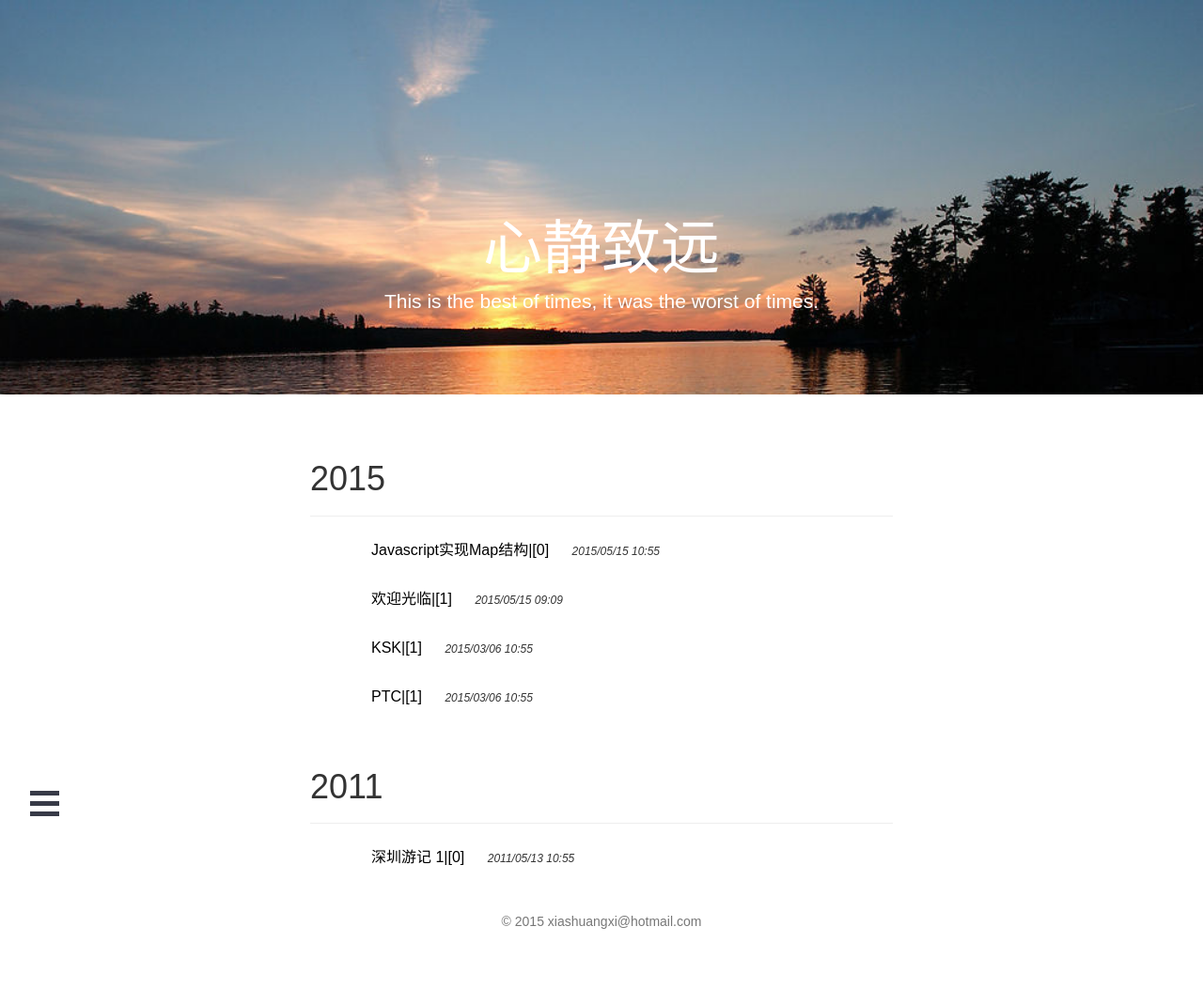
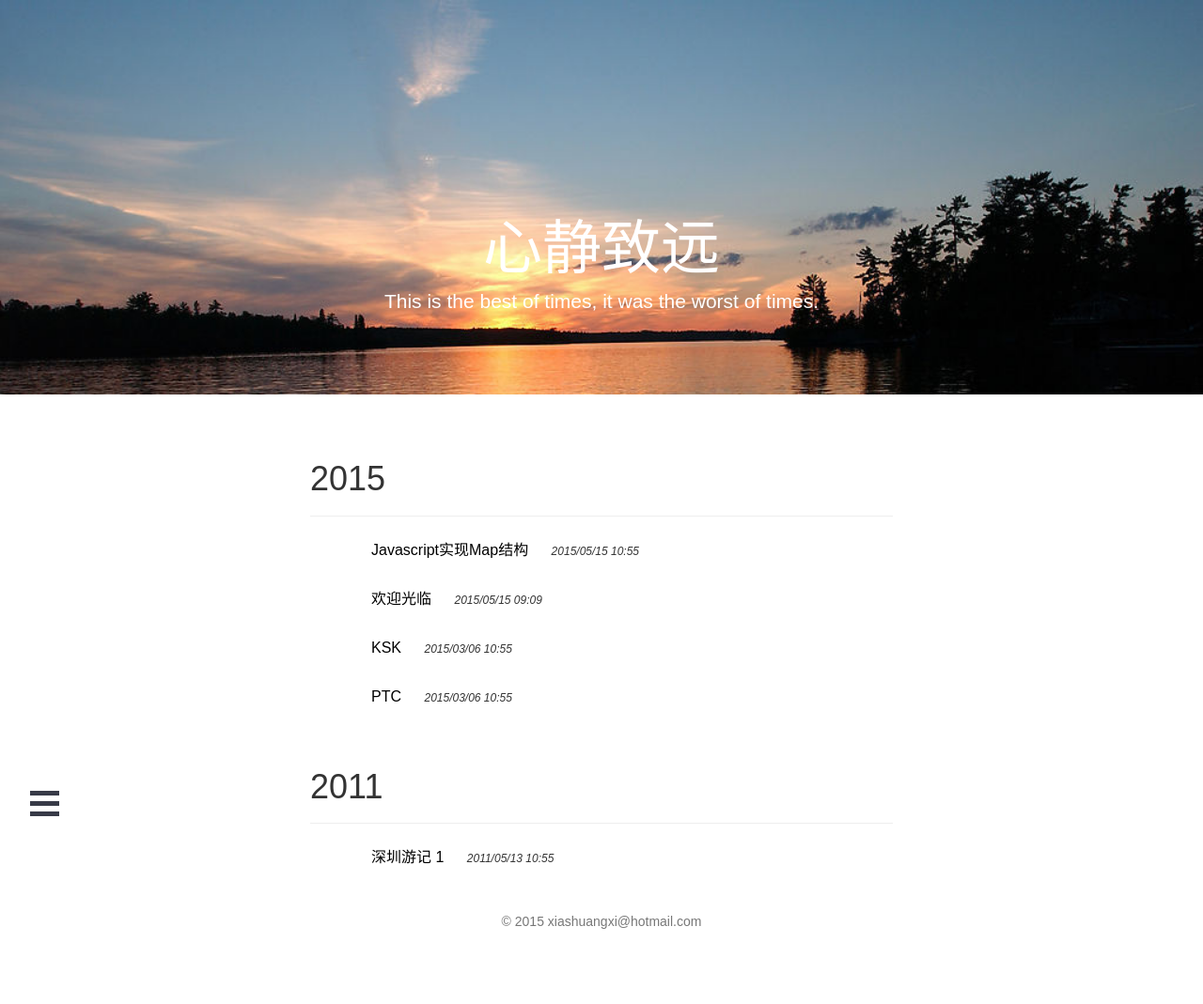
Before and after one commit to jinchangle/xiashuangxi.github.io, a Jekyll site: the page built from archive.html, in a window 1280 px wide. Shown: the whole page at 94% size. Built offline with Jekyll 4.4.1, drawn with Linux system fonts in a browser that asks for light colours; nearby versions of some CDN libraries; comment, search, counter and statistics services are not loaded.

Commit message:
Update archive.html

```diff
--- a/_layouts/archive.html
+++ b/_layouts/archive.html
@@ -19,7 +19,7 @@
                 {% endif %}
                         <div class="container" style='margin-left: 50px;'>
                             <p id='page.content' class="lead">
-                                    <a href = '{{ post.url }}'>{{ post.title }}|[{{p}}]</a>
+                                    <a href = '{{ post.url }}'>{{ post.title }}</a>
                                     <span style="font-size:12px;margin-left: 20px;font-style:italic;">{{ post.date | date:"%Y/%m/%d %H:%M"}}</span>
                             </p>
                         </div>
```
